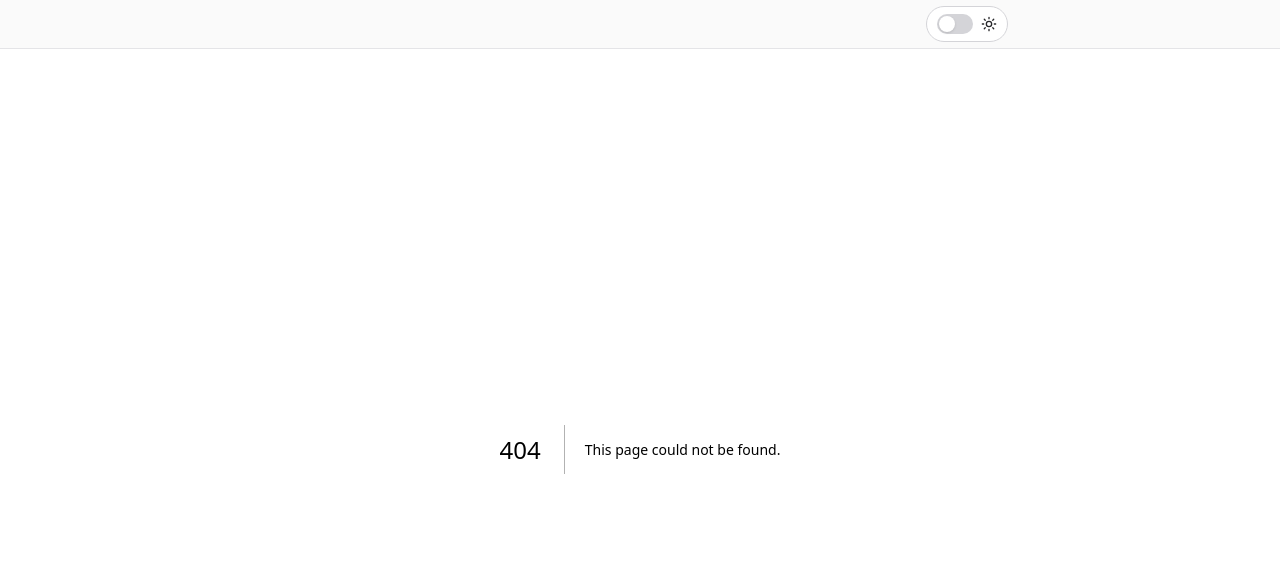
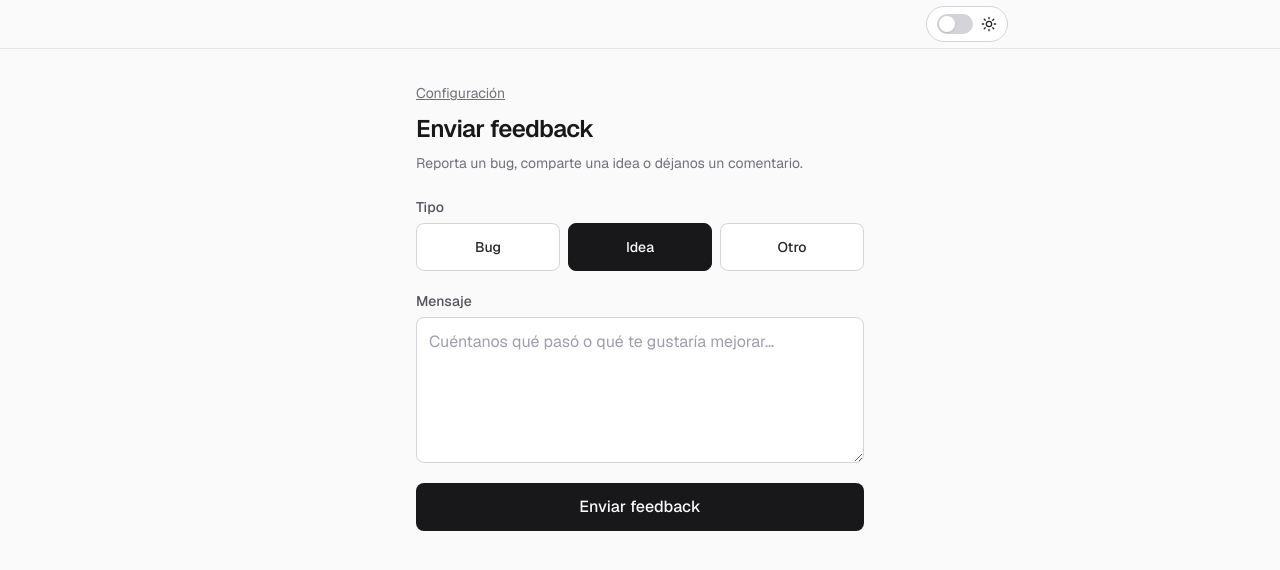
Before and after one commit to NatxioDev/kibo-dev, a Next.js app: page /settings/feedback in a window 1280 px wide. Before the commit this address had no page. Shown: the top 570 px of the page. Built offline with nearby package versions, Linux system fonts and the light colour scheme.

Commit message:
feat: add feedback feature with form and user feedback submission to Supabase

```diff
--- /dev/null
+++ b/src/app/settings/feedback/page.tsx
@@ -0,0 +1,23 @@
+import Link from "next/link";
+import { FeedbackForm } from "@/features/feedback/components/FeedbackForm";
+
+export default function FeedbackSettingsPage() {
+  return (
+    <main className="flex min-h-full flex-1 flex-col px-4 py-8">
+      <div className="mx-auto flex w-full max-w-md flex-col gap-6">
+        <header>
+          <Link href="/settings" className="text-sm text-zinc-500 underline dark:text-zinc-400">
+            Configuración
+          </Link>
+          <h1 className="mt-2 text-2xl font-semibold tracking-tight text-zinc-900 dark:text-zinc-50">
+            Enviar feedback
+          </h1>
+          <p className="mt-2 text-sm text-zinc-500 dark:text-zinc-400">
+            Reporta un bug, comparte una idea o déjanos un comentario.
+          </p>
+        </header>
+        <FeedbackForm />
+      </div>
+    </main>
+  );
+}
--- a/src/app/settings/page.tsx
+++ b/src/app/settings/page.tsx
@@ -28,6 +28,13 @@ export default function SettingsPage() {
             Métodos de pago
             <span className="text-zinc-500 dark:text-zinc-400">→</span>
           </Link>
+          <Link
+            href="/settings/feedback"
+            className="flex h-14 items-center justify-between rounded-xl border border-zinc-300 dark:border-zinc-700 bg-white dark:bg-zinc-900 px-4 text-base font-medium text-zinc-900 dark:text-zinc-50"
+          >
+            Enviar feedback
+            <span className="text-zinc-500 dark:text-zinc-400">→</span>
+          </Link>
         </nav>
       </div>
     </main>
--- /dev/null
+++ b/src/features/feedback/components/FeedbackForm.tsx
@@ -0,0 +1,104 @@
+"use client";
+
+import { type FormEvent } from "react";
+import { useFeedbackForm } from "@/features/feedback/hooks/useFeedbackForm";
+import type { FeedbackType } from "@/features/feedback/types";
+
+const labelClassName = "text-sm font-medium text-zinc-600 dark:text-zinc-300";
+
+const TYPE_OPTIONS: { value: FeedbackType; label: string }[] = [
+  { value: "BUG", label: "Bug" },
+  { value: "IDEA", label: "Idea" },
+  { value: "OTHER", label: "Otro" },
+];
+
+export function FeedbackForm() {
+  const {
+    values,
+    updateField,
+    fieldErrors,
+    formError,
+    success,
+    loading,
+    submit,
+  } = useFeedbackForm();
+
+  function handleSubmit(event: FormEvent<HTMLFormElement>) {
+    event.preventDefault();
+    submit();
+  }
+
+  return (
+    <form onSubmit={handleSubmit} className="flex w-full flex-col gap-5">
+      <div className="flex flex-col gap-1.5">
+        <span className={labelClassName}>Tipo</span>
+        <div className="grid grid-cols-3 gap-2">
+          {TYPE_OPTIONS.map((option) => {
+            const selected = values.type === option.value;
+            return (
+              <button
+                key={option.value}
+                type="button"
+                disabled={loading}
+                onClick={() => updateField("type", option.value)}
+                className={`h-12 rounded-lg border text-sm font-medium ${
+                  selected
+                    ? "border-zinc-900 bg-zinc-900 text-zinc-50 dark:border-zinc-100 dark:bg-zinc-100 dark:text-zinc-900"
+                    : "border-zinc-300 bg-white text-zinc-800 dark:border-zinc-700 dark:bg-zinc-900 dark:text-zinc-100"
+                }`}
+              >
+                {option.label}
+              </button>
+            );
+          })}
+        </div>
+        {fieldErrors.type ? (
+          <p className="text-sm text-red-600 dark:text-red-400">
+            {fieldErrors.type}
+          </p>
+        ) : null}
+      </div>
+
+      <div className="flex flex-col gap-1.5">
+        <label htmlFor="message" className={labelClassName}>
+          Mensaje
+        </label>
+        <textarea
+          id="message"
+          name="message"
+          rows={5}
+          value={values.message}
+          disabled={loading}
+          onChange={(event) => updateField("message", event.target.value)}
+          className="w-full rounded-lg border border-zinc-300 bg-white px-3 py-3 text-base text-zinc-900 outline-none placeholder:text-zinc-400 focus:border-zinc-500 disabled:opacity-60 dark:border-zinc-700 dark:bg-zinc-900 dark:text-zinc-50 dark:placeholder:text-zinc-500"
+          placeholder="Cuéntanos qué pasó o qué te gustaría mejorar…"
+        />
+        {fieldErrors.message ? (
+          <p className="text-sm text-red-600 dark:text-red-400">
+            {fieldErrors.message}
+          </p>
+        ) : null}
+      </div>
+
+      {formError ? (
+        <p className="text-sm text-red-600 dark:text-red-400" role="alert">
+          {formError}
+        </p>
+      ) : null}
+
+      {success ? (
+        <p className="text-sm text-green-600 dark:text-green-400" role="status">
+          Gracias, recibimos tu feedback.
+        </p>
+      ) : null}
+
+      <button
+        type="submit"
+        disabled={loading}
+        className="h-12 w-full rounded-lg bg-zinc-900 text-base font-medium text-zinc-50 disabled:opacity-60 dark:bg-zinc-100 dark:text-zinc-900"
+      >
+        {loading ? "Enviando…" : "Enviar feedback"}
+      </button>
+    </form>
+  );
+}
--- /dev/null
+++ b/src/features/feedback/hooks/useFeedbackForm.ts
@@ -0,0 +1,78 @@
+"use client";
+
+import { usePathname } from "next/navigation";
+import { useState, useTransition } from "react";
+import { feedbackFormSchema } from "@/features/feedback/schemas/feedbackSchema";
+import { createFeedback } from "@/features/feedback/services/feedback";
+import type { FeedbackType } from "@/features/feedback/types";
+
+type FormState = {
+  type: FeedbackType;
+  message: string;
+};
+
+type FieldErrors = Partial<Record<keyof FormState, string>>;
+
+export function useFeedbackForm() {
+  const pathname = usePathname();
+  const [values, setValues] = useState<FormState>({
+    type: "IDEA",
+    message: "",
+  });
+  const [fieldErrors, setFieldErrors] = useState<FieldErrors>({});
+  const [formError, setFormError] = useState<string | null>(null);
+  const [success, setSuccess] = useState(false);
+  const [isPending, startTransition] = useTransition();
+
+  function updateField<K extends keyof FormState>(key: K, value: FormState[K]) {
+    setValues((prev) => ({ ...prev, [key]: value }));
+    setFieldErrors((prev) => ({ ...prev, [key]: undefined }));
+    setFormError(null);
+    setSuccess(false);
+  }
+
+  function submit() {
+    setFormError(null);
+    setFieldErrors({});
+    setSuccess(false);
+
+    const parsed = feedbackFormSchema.safeParse({
+      ...values,
+      page: pathname || null,
+    });
+
+    if (!parsed.success) {
+      const nextErrors: FieldErrors = {};
+      for (const issue of parsed.error.issues) {
+        const key = issue.path[0];
+        if (typeof key === "string" && !(key in nextErrors)) {
+          nextErrors[key as keyof FormState] = issue.message;
+        }
+      }
+      setFieldErrors(nextErrors);
+      return;
+    }
+
+    startTransition(async () => {
+      const result = await createFeedback(parsed.data);
+
+      if (!result.success) {
+        setFormError(result.error);
+        return;
+      }
+
+      setValues({ type: "IDEA", message: "" });
+      setSuccess(true);
+    });
+  }
+
+  return {
+    values,
+    updateField,
+    fieldErrors,
+    formError,
+    success,
+    loading: isPending,
+    submit,
+  };
+}
--- /dev/null
+++ b/src/features/feedback/schemas/feedbackSchema.ts
@@ -0,0 +1,20 @@
+import { z } from "zod";
+
+export const feedbackFormSchema = z.object({
+  type: z.enum(["BUG", "IDEA", "OTHER"], {
+    error: "Selecciona un tipo.",
+  }),
+  message: z
+    .string()
+    .trim()
+    .min(10, "Escribe al menos 10 caracteres."),
+  page: z
+    .string()
+    .trim()
+    .optional()
+    .nullable()
+    .transform((value) => (value == null || value === "" ? null : value)),
+});
+
+export type FeedbackFormInput = z.input<typeof feedbackFormSchema>;
+export type FeedbackFormOutput = z.output<typeof feedbackFormSchema>;
--- /dev/null
+++ b/src/features/feedback/services/feedback.ts
@@ -0,0 +1,39 @@
+import { createClient } from "@/lib/supabase/client";
+import type { FeedbackFormOutput } from "@/features/feedback/schemas/feedbackSchema";
+import type { Feedback, ServiceResult } from "@/features/feedback/types";
+import { mapFeedbackError } from "./mapFeedbackError";
+
+export async function createFeedback(
+  values: FeedbackFormOutput,
+): Promise<ServiceResult<Feedback>> {
+  const supabase = createClient();
+
+  const {
+    data: { user },
+    error: userError,
+  } = await supabase.auth.getUser();
+
+  if (userError || !user) {
+    return {
+      success: false,
+      error: "Debes iniciar sesión para enviar feedback.",
+    };
+  }
+
+  const { data, error } = await supabase
+    .from("feedback")
+    .insert({
+      user_id: user.id,
+      type: values.type,
+      message: values.message,
+      page: values.page,
+    })
+    .select("*")
+    .single();
+
+  if (error) {
+    return { success: false, error: mapFeedbackError(error) };
+  }
+
+  return { success: true, data: data as Feedback };
+}
--- /dev/null
+++ b/src/features/feedback/services/mapFeedbackError.ts
@@ -0,0 +1,16 @@
+export function mapFeedbackError(error: {
+  message: string;
+  code?: string;
+}): string {
+  const message = error.message.toLowerCase();
+
+  if (message.includes("row-level security") || message.includes("rls")) {
+    return "No tienes permiso para enviar feedback.";
+  }
+
+  if (message.includes("check") || message.includes("message")) {
+    return "Revisa el mensaje e inténtalo de nuevo.";
+  }
+
+  return "No pudimos enviar tu feedback. Inténtalo de nuevo.";
+}
--- /dev/null
+++ b/src/features/feedback/types.ts
@@ -0,0 +1,20 @@
+export type FeedbackType = "BUG" | "IDEA" | "OTHER";
+
+export type Feedback = {
+  id: string;
+  user_id: string;
+  type: FeedbackType;
+  message: string;
+  page: string | null;
+  created_at: string;
+};
+
+export type FeedbackFormValues = {
+  type: FeedbackType;
+  message: string;
+  page: string | null;
+};
+
+export type ServiceResult<T> =
+  | { success: true; data: T }
+  | { success: false; error: string };
```
Also changed, not shown: 1 other file (tests, documents, lock files or other folders).
